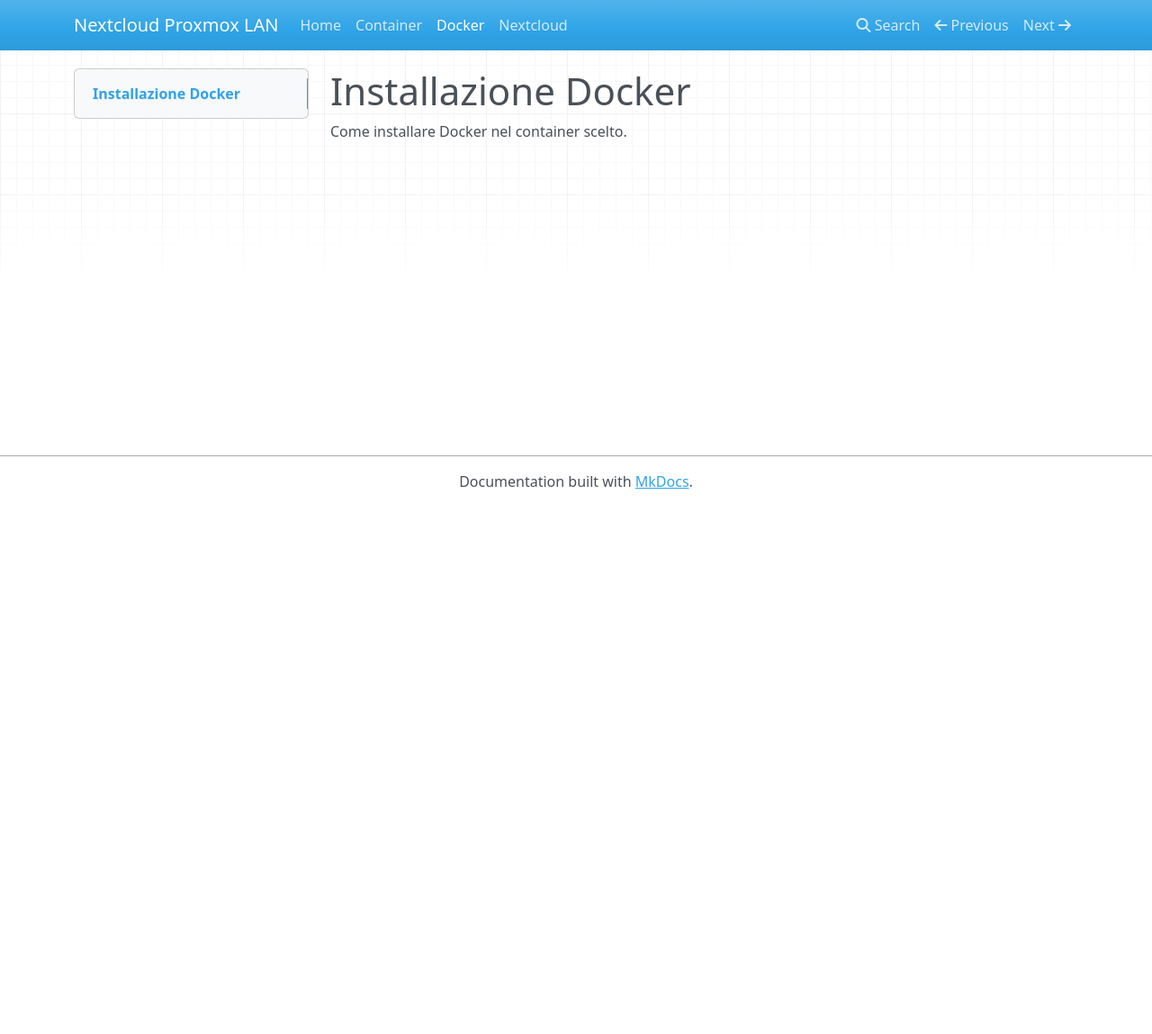
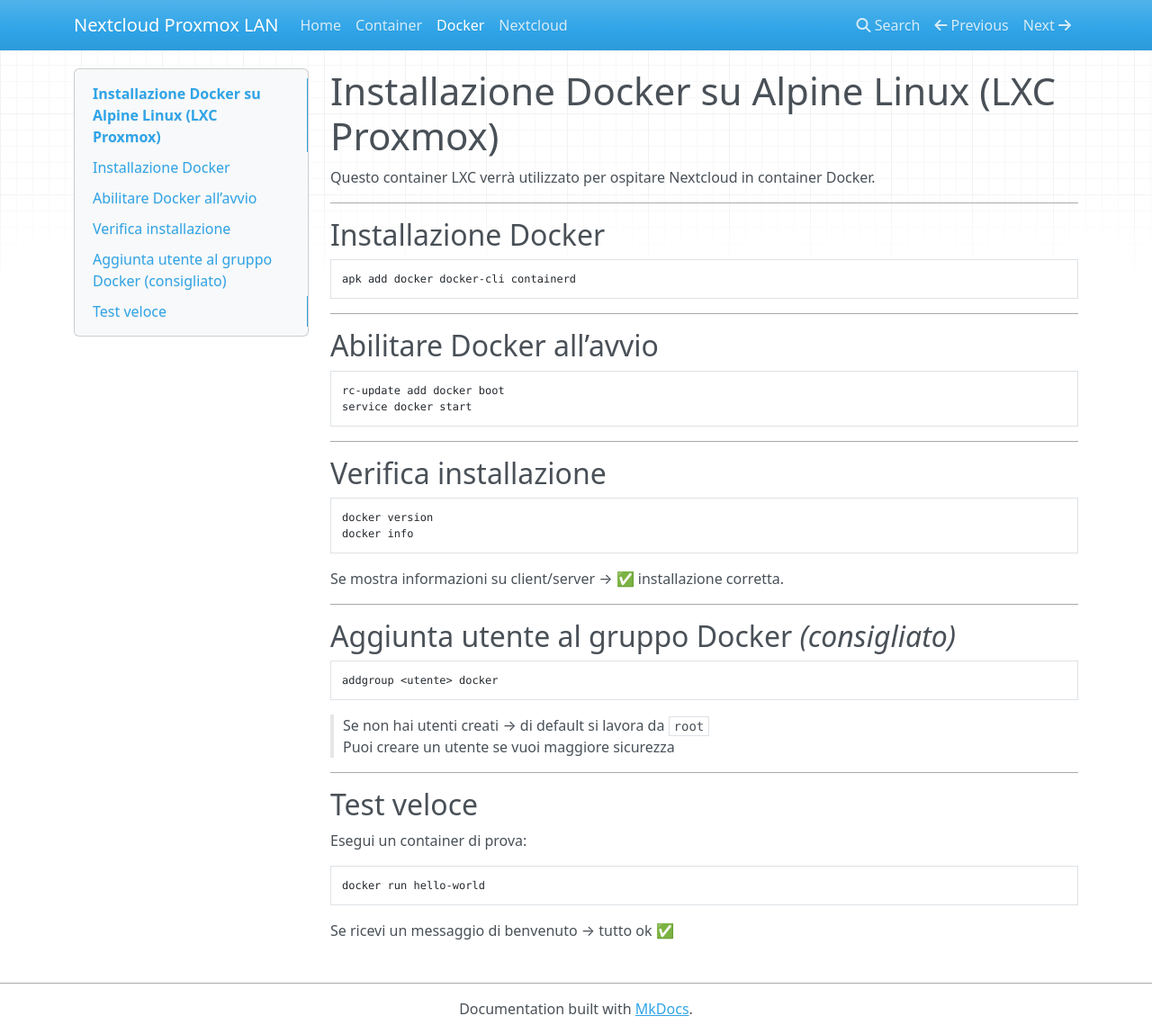
Before and after one commit to masilib/nextcloud-proxmox-lan, an MkDocs documentation site: the page built from docs/02-installazione-docker.md, in a window 1280 px wide and 1149 px high. Shown: the whole window at 90% size. Built offline with MkDocs 1.6.1, drawn with Linux system fonts in a browser that asks for light colours; nearby versions of some CDN libraries.

Commit message:
Update 02-installazione-docker.md

````diff
--- a/docs/02-installazione-docker.md
+++ b/docs/02-installazione-docker.md
@@ -1,3 +1,54 @@
-# Installazione Docker
+# Installazione Docker su Alpine Linux (LXC Proxmox)
 
-Come installare Docker nel container scelto.
+Questo container LXC verrà utilizzato per ospitare Nextcloud in container Docker.
+
+---
+
+## Installazione Docker
+
+```bash
+apk add docker docker-cli containerd
+```
+
+---
+
+## Abilitare Docker all’avvio
+
+```bash
+rc-update add docker boot
+service docker start
+```
+
+---
+
+## Verifica installazione
+
+```bash
+docker version
+docker info
+```
+
+Se mostra informazioni su client/server → ✅ installazione corretta.
+
+---
+
+## Aggiunta utente al gruppo Docker *(consigliato)*
+
+```bash
+addgroup <utente> docker
+```
+
+> Se non hai utenti creati → di default si lavora da `root`
+> Puoi creare un utente se vuoi maggiore sicurezza
+
+---
+
+## Test veloce
+
+Esegui un container di prova:
+
+```bash
+docker run hello-world
+```
+
+Se ricevi un messaggio di benvenuto → tutto ok ✅
````
